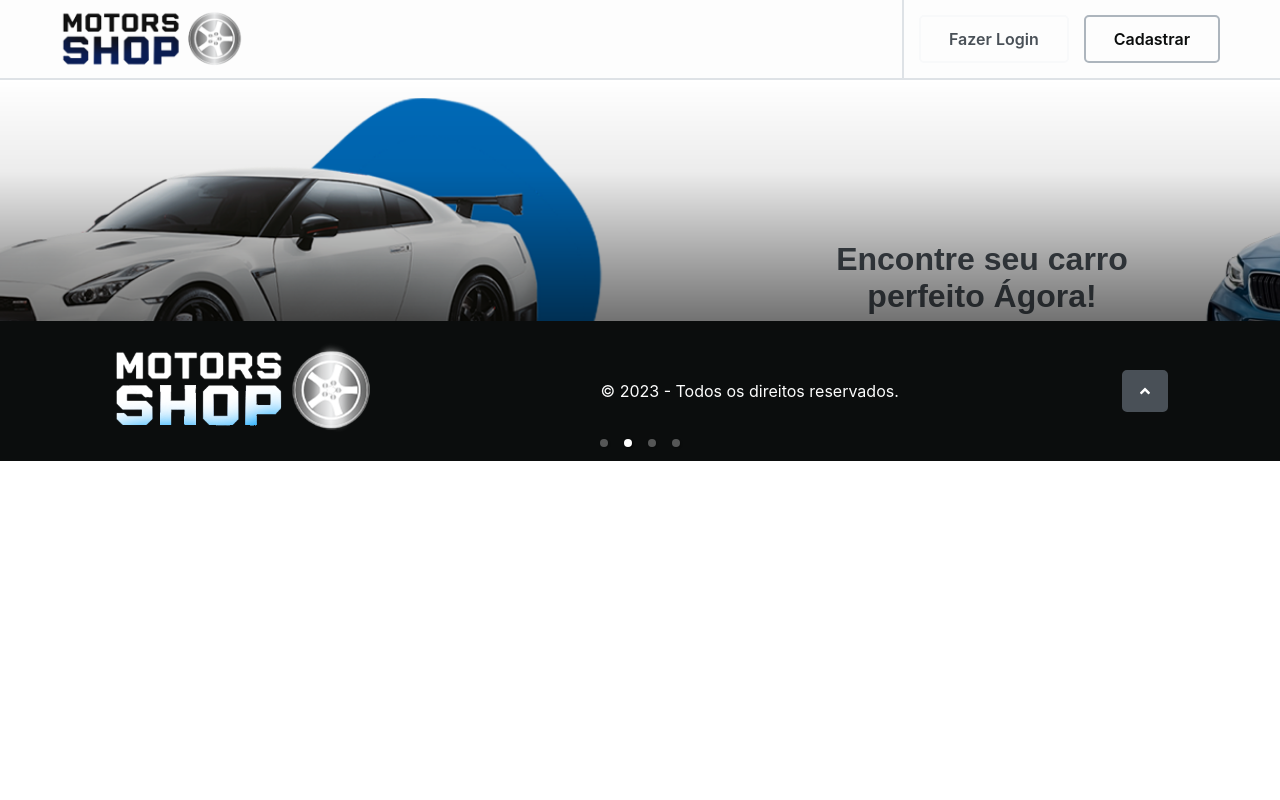
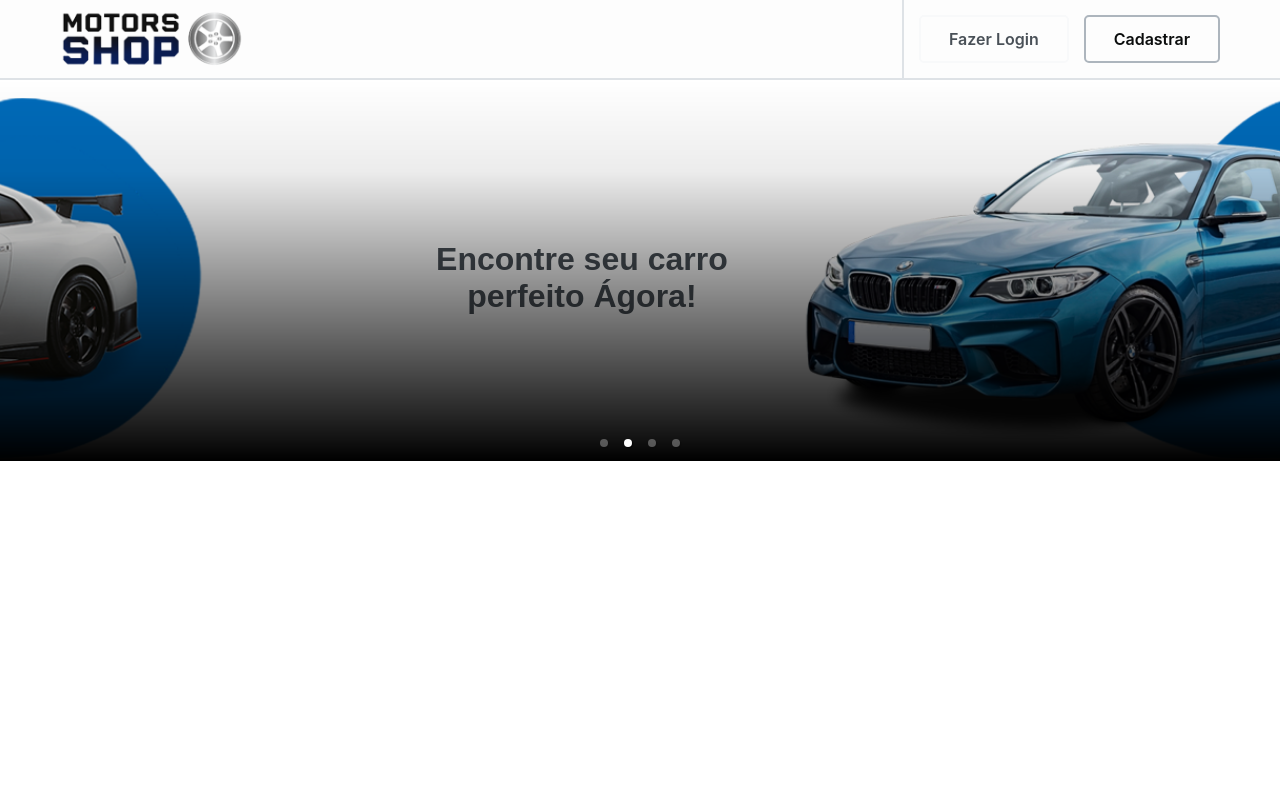
Before and after one commit to Grup-008-Kenzie/motor-shop-frontend, a React (Create React App) app: page / in a window 1280 px wide. Shown: the top 800 px of the page. Built offline with nearby package versions, Linux system fonts and the light colour scheme.

Commit message:
Feat: footer creation

```diff
--- a/src/pages/Home/index.tsx
+++ b/src/pages/Home/index.tsx
@@ -13,6 +13,9 @@ export const HomePage = () => {
     <HomeStyled>
       <Header />
       <CarrouselComponent/>
+      <div className="separacao">
+
+      </div>
       <Footer/>
     </HomeStyled>
   );
--- a/src/styles/Footer.ts
+++ b/src/styles/Footer.ts
@@ -9,6 +9,7 @@ export const FooterStyled = styled.footer`
   background-color: var(--Grey-0);
   position: absolute;
   bottom: 0;
+  margin-top: 140px;
   button {
     padding: 15px;
   }
--- a/src/styles/Home.ts
+++ b/src/styles/Home.ts
@@ -5,4 +5,8 @@ export const HomeStyled = styled.main`
   display: flex;
   flex-direction: column;
   position: relative;
+  .separacao{
+    height: 550px;
+    width: 100%;
+  }
 `;
```
